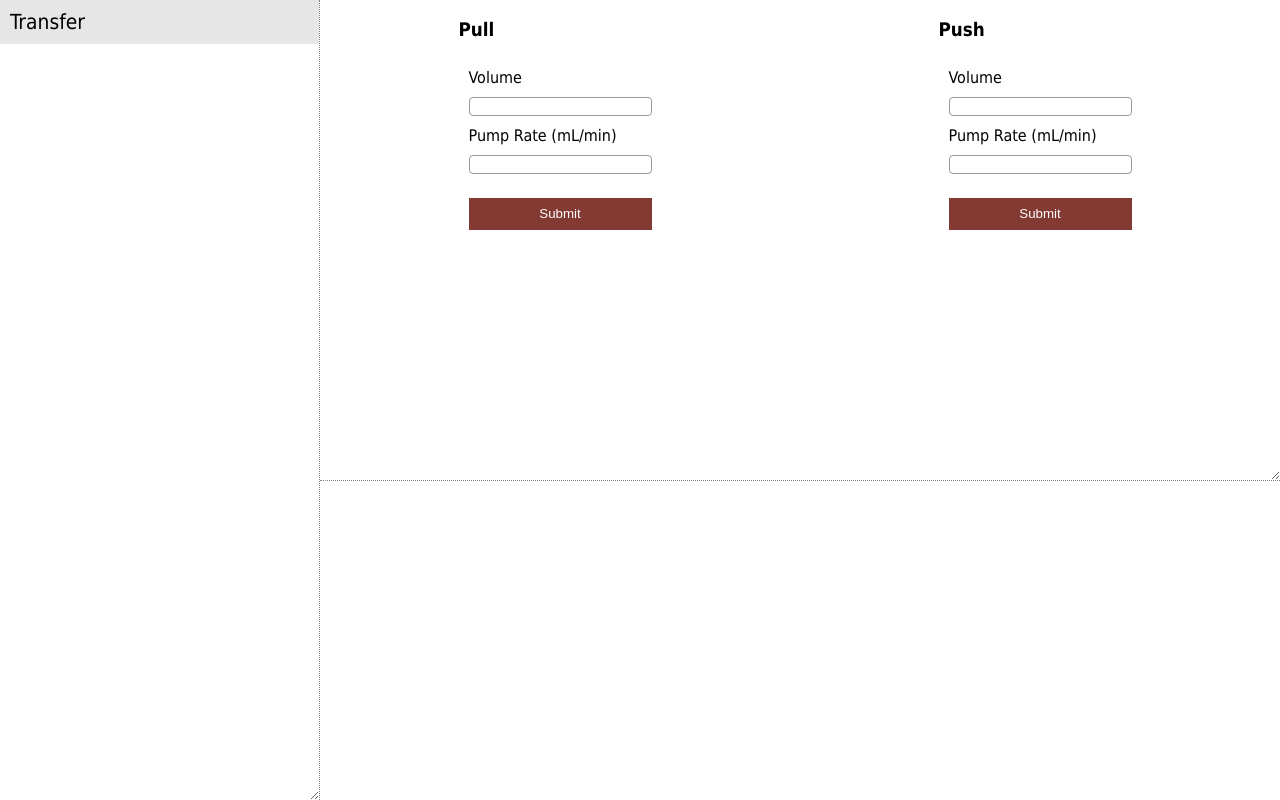
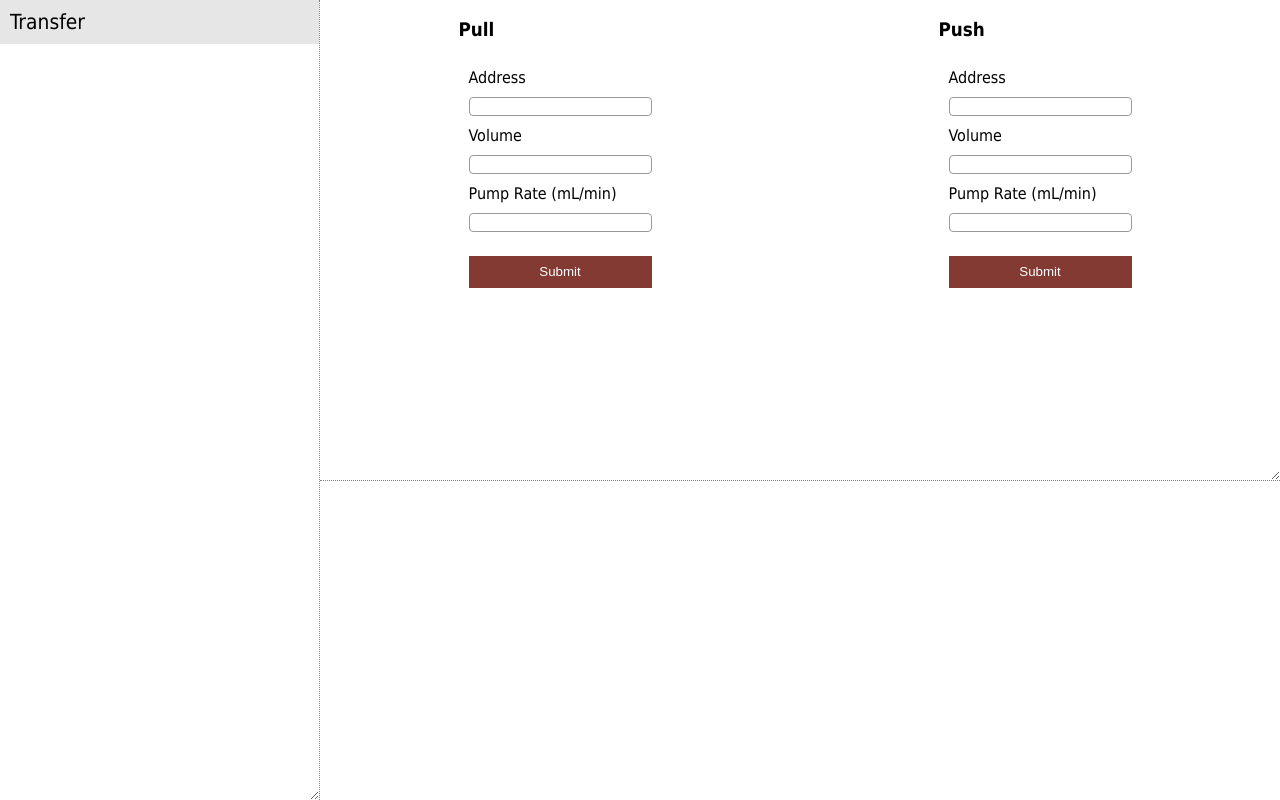
Before and after one commit to PersistAI/pman-nesp, a Flask app: page /transfer in a window 1280 px wide. Run offline with Flask 3, Linux system fonts and the light colour scheme.

Commit message:
added addresses

```diff
--- a/app.py
+++ b/app.py
@@ -25,11 +25,11 @@ def pmanPush():
     d = json.loads(request.data)
     args = d['args']
     port = Port(app.config['serial_port'])
-    pump = Pump(port)
+    pump = Pump(port, address=args[0])
     pump.syringe_diameter = app.config['syringe_diameter_mm']
     pump.pumping_direction = PumpingDirection.INFUSE
-    pump.pumping_volume = args[0]
-    pump.pumping_rate = args[1]
+    pump.pumping_volume = args[1]
+    pump.pumping_rate = args[2]
     pump.run()
     return {
             'status': 'ok',
@@ -41,7 +41,7 @@ def pmanPull():
     d = json.loads(request.data)
     args = d['args']
     port = Port(app.config['serial_port'])
-    pump = Pump(port)
+    pump = Pump(port, address=args[0])
     pump.syringe_diameter = app.config['syringe_diameter_mm']
     pump.pumping_direction = PumpingDirection.WITHDRAW
     pump.pumping_volume = args[0]
--- a/config.json
+++ b/config.json
@@ -3,5 +3,5 @@
     "serial_port": "/dev/ttyUSB0",
     "default_pump_rate_mL_per_min":50,
     "baud_rate": 9600,
-    "address": "1"
+    "addresses": [0,1]
 }
--- a/static/javascript/confirm_ranges.js
+++ b/static/javascript/confirm_ranges.js
@@ -33,9 +33,7 @@ function enforceCharset(input_id, charset=digits){
 		let entered_value = targetInput.value.slice(-1)
 		let pre_event_value = targetInput.value.slice(0,-1)
 		if(!charset.includes(entered_value)){
-
 			targetInput.value = pre_event_value;
-
 			// special cases for lower/upper stuff
 			let upper_case = entered_value.toLocaleUpperCase()
 			let lower_case = entered_value.toLocaleLowerCase()
--- a/templates/transfer.html
+++ b/templates/transfer.html
@@ -3,6 +3,8 @@
   <div>
     <h3>Pull</h3>
     <form id="pull">
+      <label for="pull-address">Address</label>
+      <input type="text" value="" name="pull-address" id="pull-address" />
       <label for="pull-vol">Volume</label>
       <input type="text" value="" name="pull-vol" id="pull-vol" />
       <label for="pull-rate">Pump Rate (mL/min)</label>
@@ -13,6 +15,8 @@
   <div>
     <h3>Push</h3>
     <form id="push">
+      <label for="push-address">Address</label>
+      <input type="text" value="" name="push-address" id="push-address" />
       <label for="push-vol">Volume</label>
       <input type="text" value="" name="push-vol" id="push-vol" />
       <label for="push-rate">Pump Rate (mL/min)</label>
@@ -35,7 +39,8 @@
   pull_btn.addEventListener("click", () => {
     let vol = document.getElementById("pull-vol").value;
     let rate = document.getElementById("pull-rate").value;
-    let args = [vol, rate];
+    let addr = document.getElementById("pull-address").value;
+    let args = [addr, vol, rate];
     pull(args).then(() => {
       display("pull completed");
     });
@@ -44,15 +49,21 @@
   push_btn.addEventListener("click", () => {
     let vol = document.getElementById("push-vol").value;
     let rate = document.getElementById("push-rate").value;
-    let args = [vol, rate];
+    let addr = document.getElementById("pull-address").value;
+    let args = [addr, vol, rate];
     push(args).then(() => {
       display("push completed");
     });
   });
 
   enforceCharset("pull-vol", digits + ".");
+  enforceCharset("push-vol", digits + ".");
   enforceCharset("pull-rate", digits + ".");
-  enforceCharset("push-vol", digits + ".");
   enforceCharset("push-rate", digits + ".");
+  enforceCharset("pull-address", digits);
+  enforceCharset("push-address", digits);
+
+  enforceLength("pull-address", 2);
+  enforceLength("push-address", 2);
 </script>
 {% endblock%}
```
